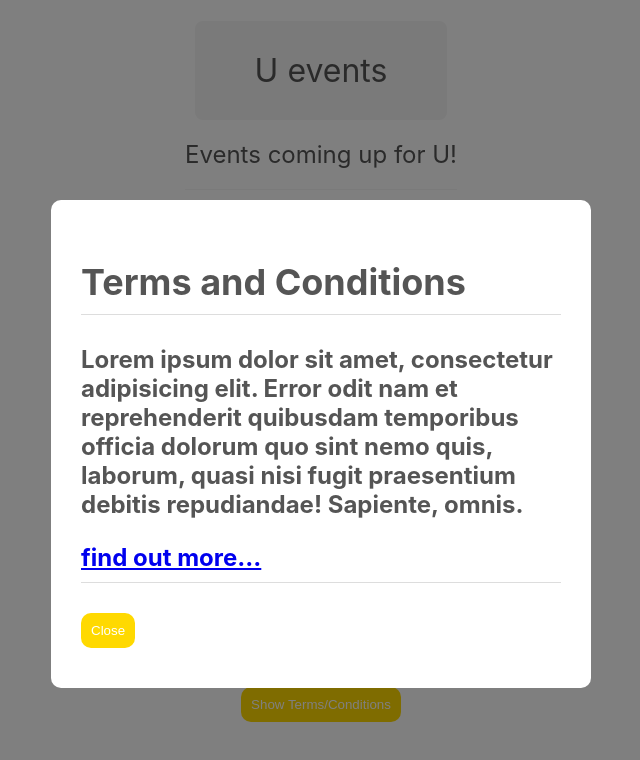
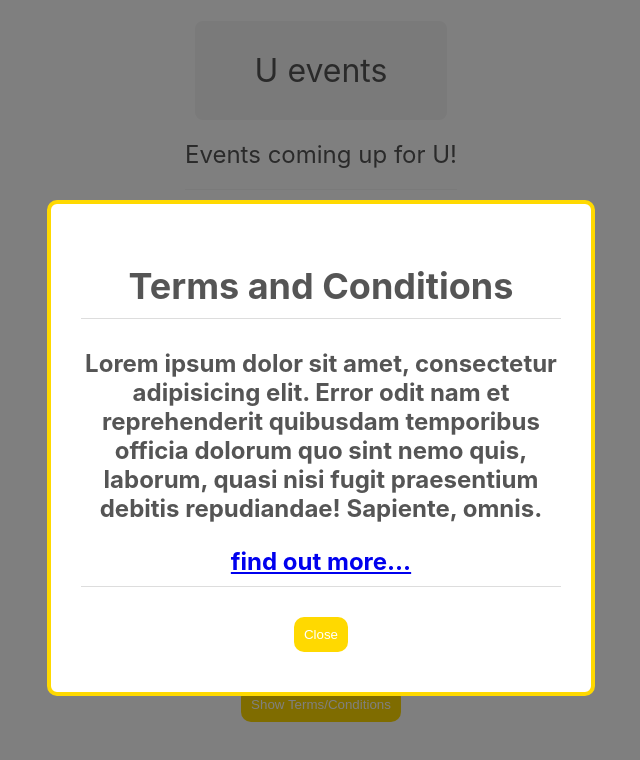
Before and after one commit to alexquar/React-webapp, a React (Create React App) app: page / in a window 1280 px wide. Both pictures are taken after a click on the button "Show Terms/Conditions". Shown: the top 760 px of the page, without its empty margins (319-959 px from the left). Built offline with nearby package versions, Linux system fonts and the light colour scheme.

Commit message:
inline styles

```diff
--- a/src/components/Modal.jsx
+++ b/src/components/Modal.jsx
@@ -3,7 +3,7 @@ import ReactDOM from 'react-dom'
 export default function Modal({children, handleClose}) {
   return ReactDOM.createPortal ((
     <div className="modal-backdrop">
-      <div className="modal">
+      <div className="modal" style= {{border: "4px solid", borderColor : '#ffd900', textAlign: "center"}}>
         <h2>
         {children}
         </h2>
```
